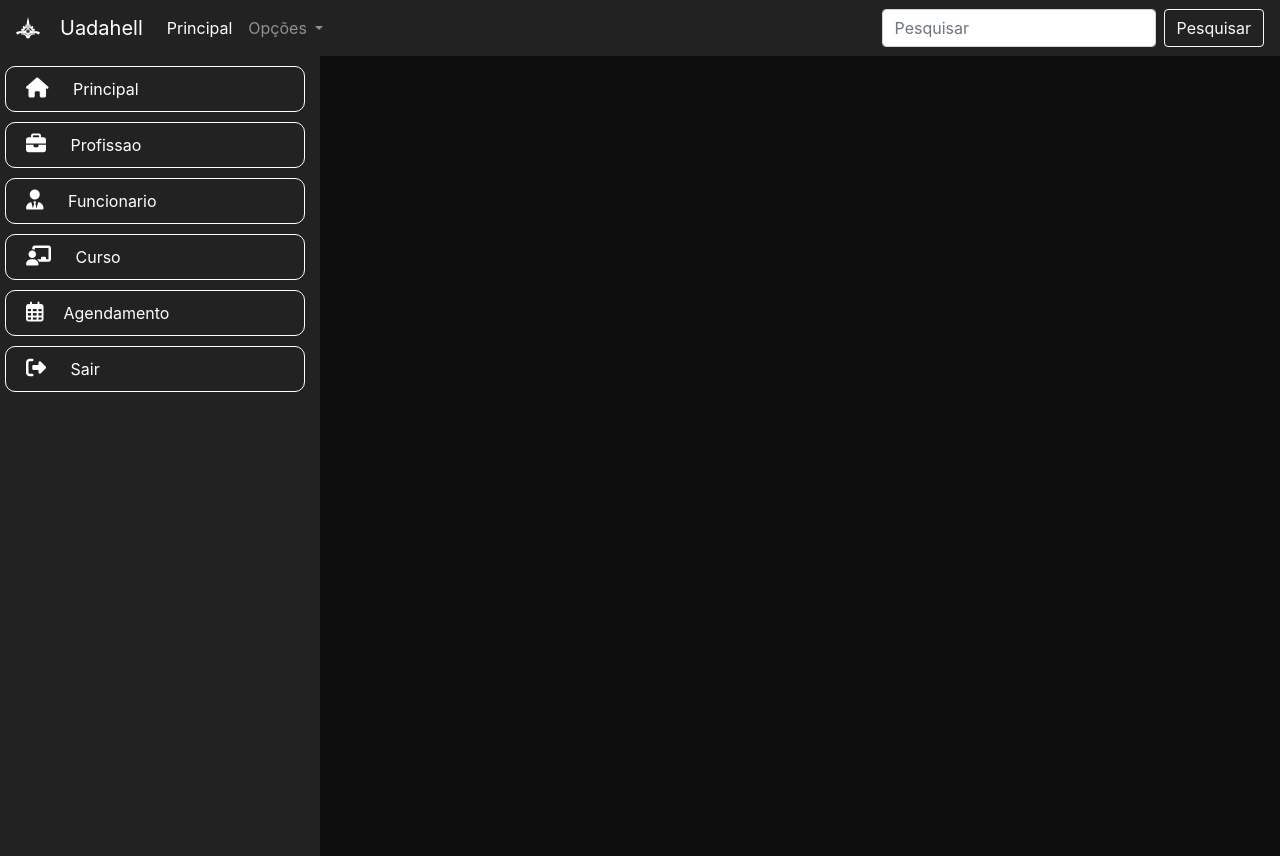
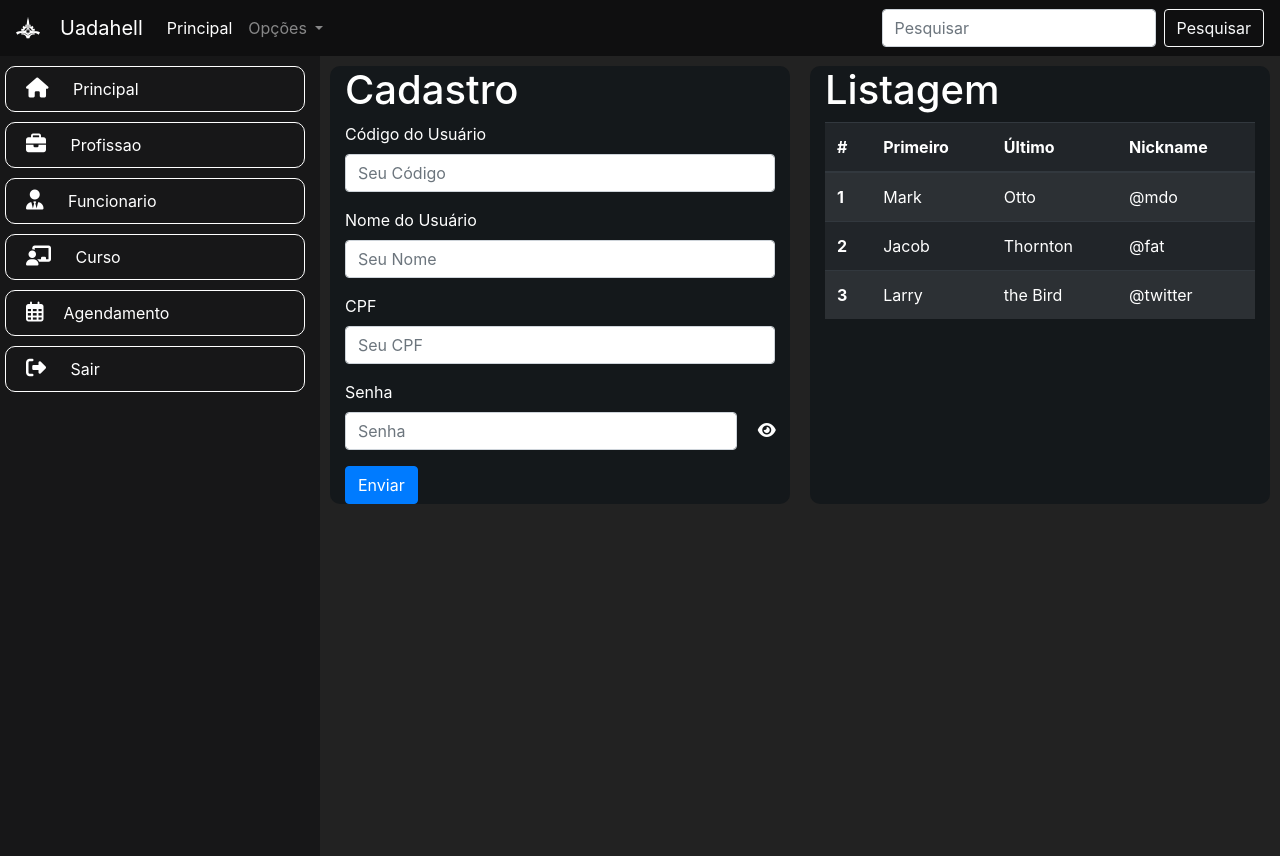
Before and after one commit to Gexis95/senacphp, a PHP site: page /principal.php in a window 1280 px wide. Run offline with PHP 8.4, Linux system fonts and the light colour scheme; some libraries are stand-ins or nearby versions.

Commit message:
27/10/2023
Parte front end do cadastro feita e começo da listagem.
PELO AMOR DE DEUS ARRUMA O CSS

```diff
--- a/Sistema Administrativo/principal.php
+++ b/Sistema Administrativo/principal.php
@@ -1,15 +1,21 @@
 <!DOCTYPE html>
 <html lang="pt-br">
+
 <head>
     <meta charset="UTF-8">
     <meta name="viewport" content="width=device-width, initial-scale=1.0">
     <title>Página Principal</title>
     <link rel="stylesheet" href="resources\style.css">
-    <link rel="stylesheet" href="https://cdnjs.cloudflare.com/ajax/libs/animate.css/4.1.1/animate.min.css"/>
-    <link rel="stylesheet" href="https://cdnjs.cloudflare.com/ajax/libs/font-awesome/6.4.2/css/all.min.css" integrity="sha512-z3gLpd7yknf1YoNbCzqRKc4qyor8gaKU1qmn+CShxbuBusANI9QpRohGBreCFkKxLhei6S9CQXFEbbKuqLg0DA==" crossorigin="anonymous" referrerpolicy="no-referrer" />
-    <link rel="stylesheet" href="https://stackpath.bootstrapcdn.com/bootstrap/4.1.3/css/bootstrap.min.css" integrity="sha384-MCw98/SFnGE8fJT3GXwEOngsV7Zt27NXFoaoApmYm81iuXoPkFOJwJ8ERdknLPMO" crossorigin="anonymous">
+    <link rel="stylesheet" href="https://cdnjs.cloudflare.com/ajax/libs/animate.css/4.1.1/animate.min.css" />
+    <link rel="stylesheet" href="https://cdnjs.cloudflare.com/ajax/libs/font-awesome/6.4.2/css/all.min.css"
+        integrity="sha512-z3gLpd7yknf1YoNbCzqRKc4qyor8gaKU1qmn+CShxbuBusANI9QpRohGBreCFkKxLhei6S9CQXFEbbKuqLg0DA=="
+        crossorigin="anonymous" referrerpolicy="no-referrer" />
+    <link rel="stylesheet" href="https://stackpath.bootstrapcdn.com/bootstrap/4.1.3/css/bootstrap.min.css"
+        integrity="sha384-MCw98/SFnGE8fJT3GXwEOngsV7Zt27NXFoaoApmYm81iuXoPkFOJwJ8ERdknLPMO" crossorigin="anonymous">
+    <link rel="stylesheet" href="https://cdn.datatables.net/1.13.6/css/jquery.dataTables.css">
 </head>
-<body style="background-color: #0e0e0f">
+
+<body style="background-color: #222222">
     <?php include('nav.php'); ?>
 
     <div class="container-fluid">
@@ -18,12 +24,110 @@
                 <?php include 'menu.php'; ?>
             </div>
 
-            <div class="col-md-9"></div>
+            <div class="col-md-9">
+
+                <div class="row">
+                    <div class="col-md cartao">
+                        <h1>Cadastro</h1>
+                        <form>
+                            <div class="form-group">
+                                <label>Código do Usuário</label>
+                                <input type="text" class="form-control" placeholder="Seu Código">
+                            </div>
+
+                            <div class="form-group">
+                                <label>Nome do Usuário</label>
+                                <input type="text" class="form-control" placeholder="Seu Nome">
+                            </div>
+
+                            <div class="form-group">
+                                <label>CPF</label>
+                                <input type="text" class="form-control" placeholder="Seu CPF">
+                            </div>
+
+                            <div class="form-group">
+                                <label> Senha </label>
+                                <div class="row">
+                                    <div class="col-11">
+                                        <input type="password" class="form-control" placeholder="Senha" id="campoSenha">
+                                    </div>
+                                    <div class="col-1">
+                                        <span style="margin: 10px -10px" toggle="#password-field"
+                                            class="fa fa-fw fa-eye field_icon botaoMostrar"></span>
+                                    </div>
+                                </div>
+                            </div>
+                            <button type="submit" class="btn btn-primary">Enviar</button>
+                        </form>
+                    </div>
+
+                    <div class="col-md cartao">
+                        <h1>Listagem</h1>
+                        <table class="table table-striped table-dark">
+                            <thead>
+                                <tr>
+                                    <th scope="col">#</th>
+                                    <th scope="col">Primeiro</th>
+                                    <th scope="col">Último</th>
+                                    <th scope="col">Nickname</th>
+                                </tr>
+                            </thead>
+                            <tbody>
+                                <tr>
+                                    <th scope="row">1</th>
+                                    <td>Mark</td>
+                                    <td>Otto</td>
+                                    <td>@mdo</td>
+                                </tr>
+                                <tr>
+                                    <th scope="row">2</th>
+                                    <td>Jacob</td>
+                                    <td>Thornton</td>
+                                    <td>@fat</td>
+                                </tr>
+                                <tr>
+                                    <th scope="row">3</th>
+                                    <td>Larry</td>
+                                    <td>the Bird</td>
+                                    <td>@twitter</td>
+                                </tr>
+                            </tbody>
+                        </table>
+                    </div>
+                </div>
+
+            </div>
         </div>
     </div>
 
-    <script src="https://code.jquery.com/jquery-3.3.1.slim.min.js" integrity="sha384-q8i/X+965DzO0rT7abK41JStQIAqVgRVzpbzo5smXKp4YfRvH+8abtTE1Pi6jizo" crossorigin="anonymous"></script>
-    <script src="https://cdnjs.cloudflare.com/ajax/libs/popper.js/1.14.3/umd/popper.min.js" integrity="sha384-ZMP7rVo3mIykV+2+9J3UJ46jBk0WLaUAdn689aCwoqbBJiSnjAK/l8WvCWPIPm49" crossorigin="anonymous"></script>
-    <script src="https://stackpath.bootstrapcdn.com/bootstrap/4.1.3/js/bootstrap.min.js" integrity="sha384-ChfqqxuZUCnJSK3+MXmPNIyE6ZbWh2IMqE241rYiqJxyMiZ6OW/JmZQ5stwEULTy" crossorigin="anonymous"></script>
+    <script src="https://cdnjs.cloudflare.com/ajax/libs/jquery/3.7.1/jquery.js"
+        integrity="sha512-+k1pnlgt4F1H8L7t3z95o3/KO+o78INEcXTbnoJQ/F2VqDVhWoaiVml/OEHv9HsVgxUaVW+IbiZPUJQfF/YxZw=="
+        crossorigin="anonymous" referrerpolicy="no-referrer"></script>
+    <script src="https://code.jquery.com/jquery-3.3.1.slim.min.js"
+        integrity="sha384-q8i/X+965DzO0rT7abK41JStQIAqVgRVzpbzo5smXKp4YfRvH+8abtTE1Pi6jizo"
+        crossorigin="anonymous"></script>
+    <script src="https://cdnjs.cloudflare.com/ajax/libs/popper.js/1.14.3/umd/popper.min.js"
+        integrity="sha384-ZMP7rVo3mIykV+2+9J3UJ46jBk0WLaUAdn689aCwoqbBJiSnjAK/l8WvCWPIPm49"
+        crossorigin="anonymous"></script>
+    <script src="https://stackpath.bootstrapcdn.com/bootstrap/4.1.3/js/bootstrap.min.js"
+        integrity="sha384-ChfqqxuZUCnJSK3+MXmPNIyE6ZbWh2IMqE241rYiqJxyMiZ6OW/JmZQ5stwEULTy"
+        crossorigin="anonymous"></script>
+    <script src="https://cdn.datatables.net/1.13.6/js/jquery.dataTables.js"></script>
+
+    <script>
+        $("body").on('click', '.botaoMostrar', function () {
+
+            $(this).toggleClass("fa-eye fa-eye-slash");
+
+            var input = $("#campoSenha");
+            if (input.attr("type") === "password") {
+                input.attr("type", "text");
+            } else {
+                input.attr("type", "password");
+            }
+
+        });
+    </script>
 </body>
+
 </html>
--- a/Sistema Administrativo/resources/style.css
+++ b/Sistema Administrativo/resources/style.css
@@ -33,6 +33,20 @@
 
 }
 
+.menu{
+    min-width: 250px;
+    height: 100vh;
+    background-color: #171718;
+    color: white;
+    list-style: none;
+}
+
+@media(max-width: 900){
+    .menu{
+        display: none;
+    }
+}
+
 @media(max-width:540px){
     .painel{
         width: 300px;
@@ -62,16 +76,9 @@
 }
 
 .navbar{
-    background-color: rgb(34, 34, 35) !important;
+    background-color: rgb(15, 15, 16) !important;
 }
 
-.menu{
-    min-width: 250px;
-    height: 100vh;
-    background-color: #222223;
-    color: white;
-    list-style: none;
-}
 
 .item{
     display: block;
@@ -99,3 +106,10 @@ ul{
     font-size: 20px;
     margin-right: 20px;
 }
+
+.cartao{
+    background-color: rgb(20, 24, 27);
+    color: #ffff;
+    margin: 10px;
+    border-radius: 10px;
+}
```
Also changed, not shown: Sistema Administrativo/index.php (+16 -1 lines).
